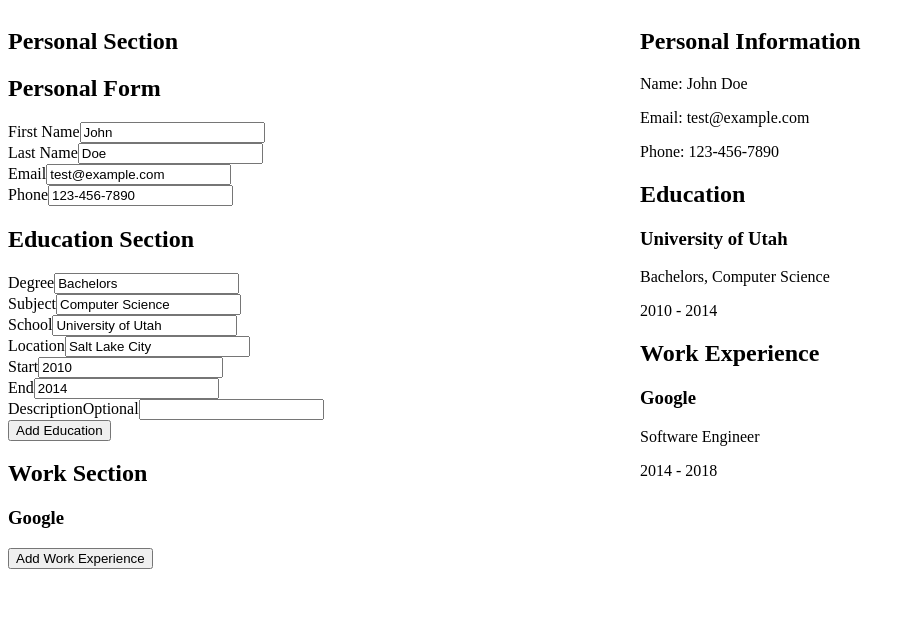
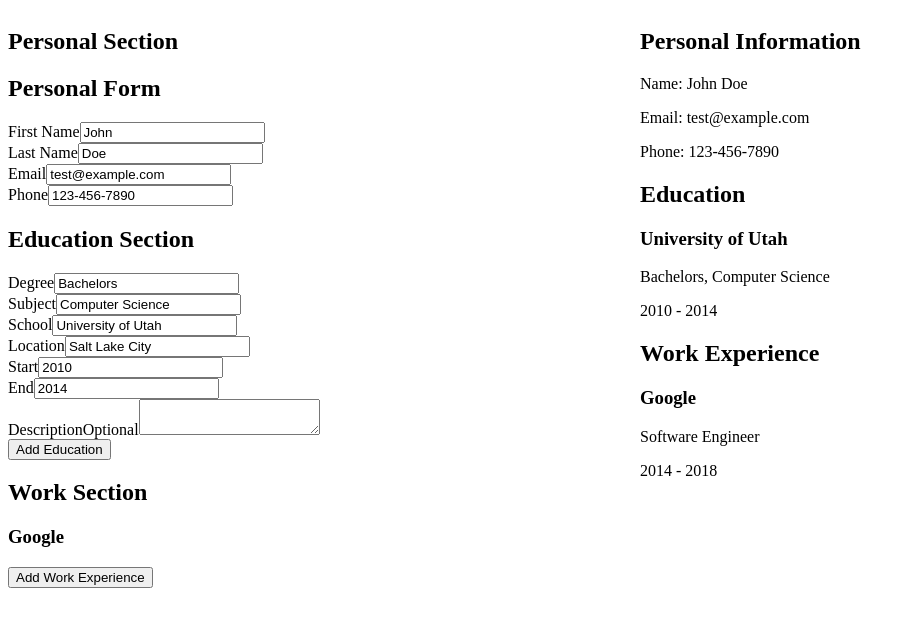
Before and after one commit to Asartea/odin-cv-v2, a React (Vite) app: page / in a window 1280 px wide. Both pictures are taken after a click on the element "University of Utah". Shown: the top 626 px of the page, without its empty margins (0-916 px from the left). Built offline with nearby package versions, Linux system fonts and the light colour scheme.

Commit message:
Add input types to InputGroup

```diff
--- a/src/App.tsx
+++ b/src/App.tsx
@@ -198,7 +198,13 @@ function App() {
 
     function toggleCollapsed(e: React.MouseEvent<HTMLElement>) {
         e.preventDefault();
-        if (e.target instanceof HTMLInputElement) {
+        if (
+            !(
+                e.target instanceof HTMLHeadingElement ||
+                e.target instanceof HTMLFormElement ||
+                e.target instanceof HTMLDivElement
+            )
+        ) {
             return;
         }
         const { type, key } = e.currentTarget.dataset;
--- a/src/components/InputGroup.tsx
+++ b/src/components/InputGroup.tsx
@@ -5,8 +5,11 @@ type InputGroupProps = {
     value: string;
     optional?: boolean;
     recommended?: boolean;
-    onChange: (e: React.ChangeEvent<HTMLInputElement>) => void;
+    onChange: (
+        e: React.ChangeEvent<HTMLInputElement | HTMLTextAreaElement>,
+    ) => void;
     dataKey: string;
+    inputType?: "text" | "number" | "email" | "textarea" | "tel";
 };
 
 function InputGroup(props: InputGroupProps) {
@@ -19,6 +22,7 @@ function InputGroup(props: InputGroupProps) {
         recommended,
         onChange,
         dataKey,
+        inputType = "text",
     } = props;
     return (
         <div className="input-group">
@@ -29,14 +33,24 @@ function InputGroup(props: InputGroupProps) {
                     <span className="recommended">Recommended</span>
                 )}
             </label>
-            <input
-                type="text"
+            {inputType === "textarea" ? (
+                <textarea
                     id={id}
                     name={dataKey}
                     placeholder={placeholder}
                     value={value}
                     onChange={onChange}
                 />
+            ) : (
+                <input
+                    type={inputType}
+                    id={id}
+                    name={dataKey}
+                    placeholder={placeholder}
+                    value={value}
+                    onChange={onChange}
+                />
+            )}
         </div>
     );
 }
--- a/src/components/education/EducationForm.tsx
+++ b/src/components/education/EducationForm.tsx
@@ -71,6 +71,7 @@ function EducationForm(props: EducationFormProps) {
                     onChange={onChange}
                     optional={true}
                     dataKey={"description"}
+                    inputType="textarea"
                 />
             </form>
         </div>
--- a/src/components/personal/PersonalForm.tsx
+++ b/src/components/personal/PersonalForm.tsx
@@ -36,6 +36,7 @@ function PersonalForm(props: PersonalFormProps) {
                     labelText="Email"
                     value={email}
                     onChange={onChange}
+                    inputType="email"
                 />
                 <InputGroup
                     id="phone"
@@ -43,6 +44,7 @@ function PersonalForm(props: PersonalFormProps) {
                     labelText="Phone"
                     value={phone}
                     onChange={onChange}
+                    inputType="tel"
                 />
             </form>
         </div>
--- a/src/components/work/WorkForm.tsx
+++ b/src/components/work/WorkForm.tsx
@@ -11,7 +11,7 @@ type WorkFormProps = {
 };
 
 function WorkForm(props: WorkFormProps) {
-    const { company, position, location, start, end } = props.data;
+    const { company, position, location, start, end, description } = props.data;
     const { id, onChange, onCollapse } = props;
 
     return (
@@ -60,10 +60,11 @@ function WorkForm(props: WorkFormProps) {
                 <InputGroup
                     id="description"
                     labelText="Description"
-                    value={props.data.description}
+                    value={description}
                     onChange={onChange}
                     optional={true}
                     dataKey="description"
+                    inputType="textarea"
                 />
             </form>
         </div>
```
Lines whose indentation alone changed are shown as unchanged.
